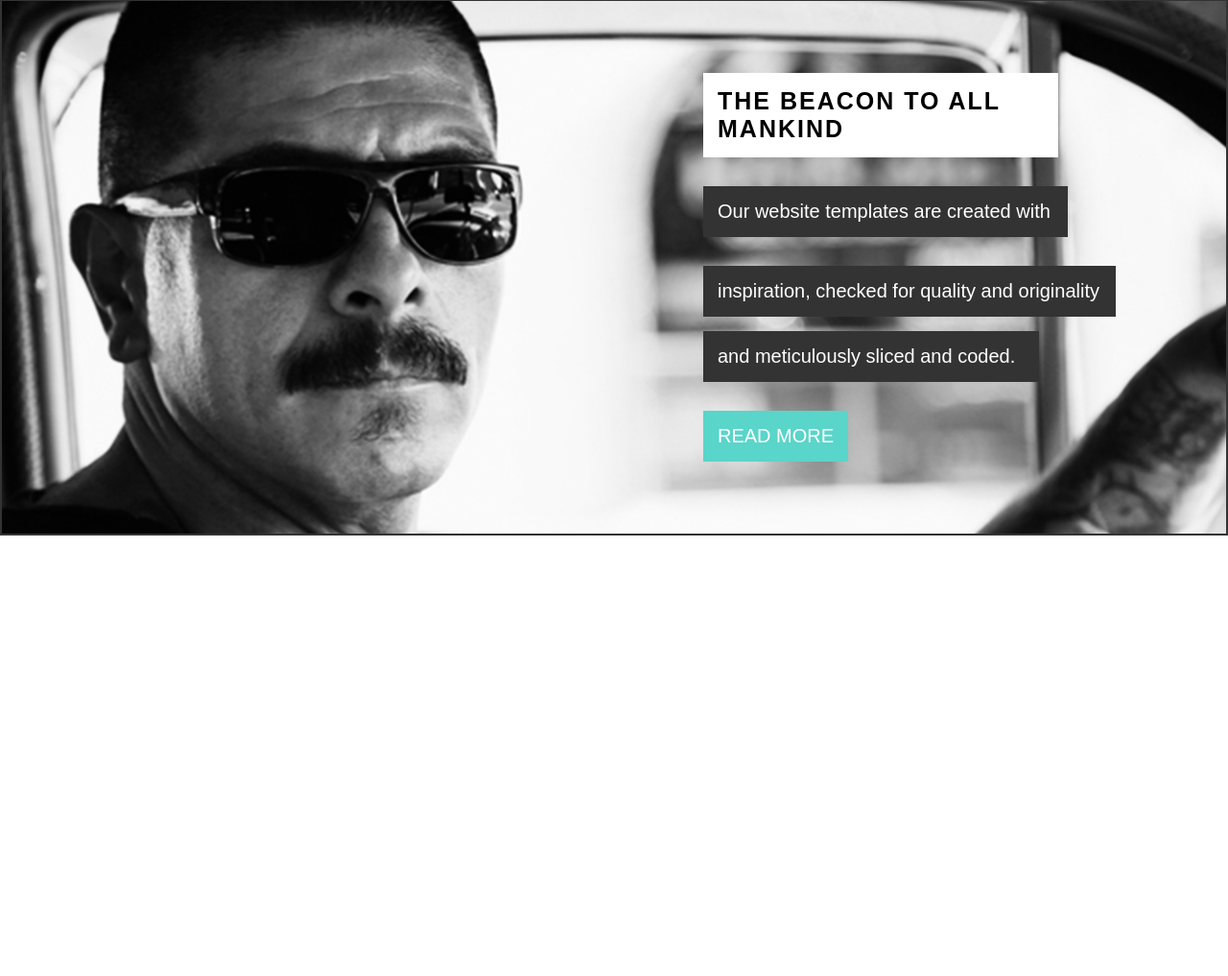
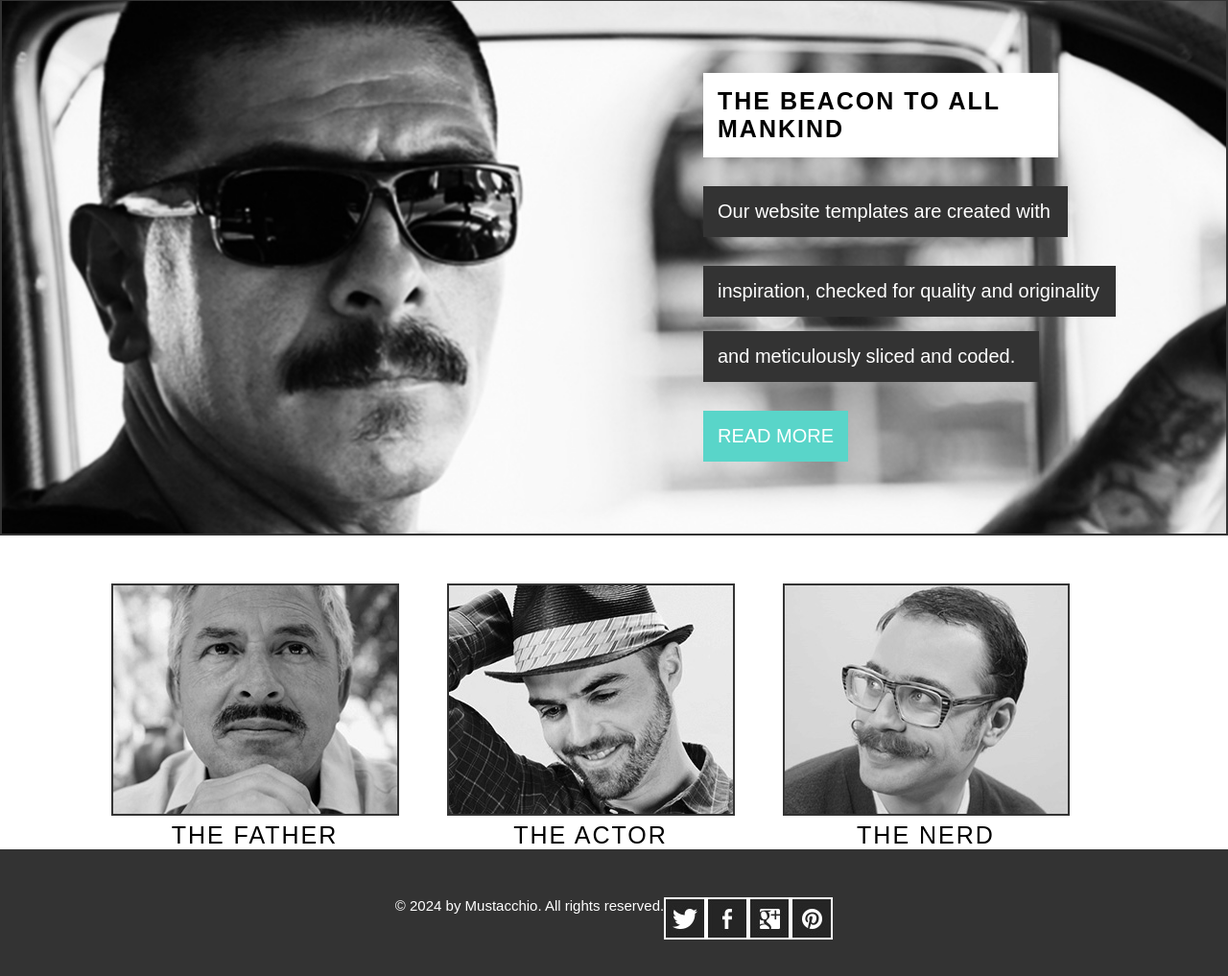
Before and after one commit to amoyer22/CSET110_Weekly_Assignment_1, a plain HTML site: page index.html in a window 1280 px wide. Shown: the part 243-1260 px from the top of the page at 96% size. Before the commit the page ends 819 px from the top, so only its background shows below. Drawn offline with Linux system fonts and the light colour scheme.

Commit message:
Created gallery layout

```diff
--- a/index.html
+++ b/index.html
@@ -31,20 +31,26 @@
     </section>
 
     <section class="gallery">
-        <img src="" alt="">
-        <img src="" alt="">
-        <img src="" alt="">
-        <p></p>
-        <p></p>
-        <p></p>
+        <section>
+            <img src="images/the-father.jpg" alt="the father">
+            <p>THE FATHER</p>
+        </section>
+        <section>
+            <img src="images/the-actor.jpg" alt="the actor">
+            <p>THE ACTOR</p>
+        </section>
+        <section>
+            <img src="images/the-nerd.jpg" alt="the nerd">
+            <p>THE NERD</p>
+        </section>
     </section>
 
     <footer class="footer">
-        <p></p>
-        <a href=""></a>
-        <a href=""></a>
-        <a href=""></a>
-        <a href=""></a>
+        <p>© 2024 by Mustacchio. All rights reserved.</p>
+        <a href=" "><img src="images/icons/icon-twitter.jpg"></a>
+        <a href=" "><img src="images/icons/icon-facebook.jpg"></a>
+        <a href=" "><img src="images/icons/icon-googleplus.jpg"></a>
+        <a href=" "><img src="images/icons/icon-pinterest.jpg"></a>
     </footer>
 </body>
 </html>
--- a/style.css
+++ b/style.css
@@ -91,3 +91,30 @@
 .main button:hover{
     background-color: #333;
 }
+
+.gallery{
+    margin-top: 50px;
+    display: flex;
+    justify-content: center;
+    text-align: center;
+    font-size: 25px;
+    font-family: "Copperplate", fantasy;
+    letter-spacing: 2px;
+}
+.gallery img{
+    border: 2px solid #333;
+    margin-right: 50px;
+}
+.gallery p{
+    margin-right: 50px;
+}
+
+.footer{
+    display: flex;
+    justify-content: center;
+    background-color: #333;
+    color: white;
+    padding: 50px 100px;
+    font-size: 15px;
+    font-family: Arial, Helvetica, sans-serif;
+}
```
